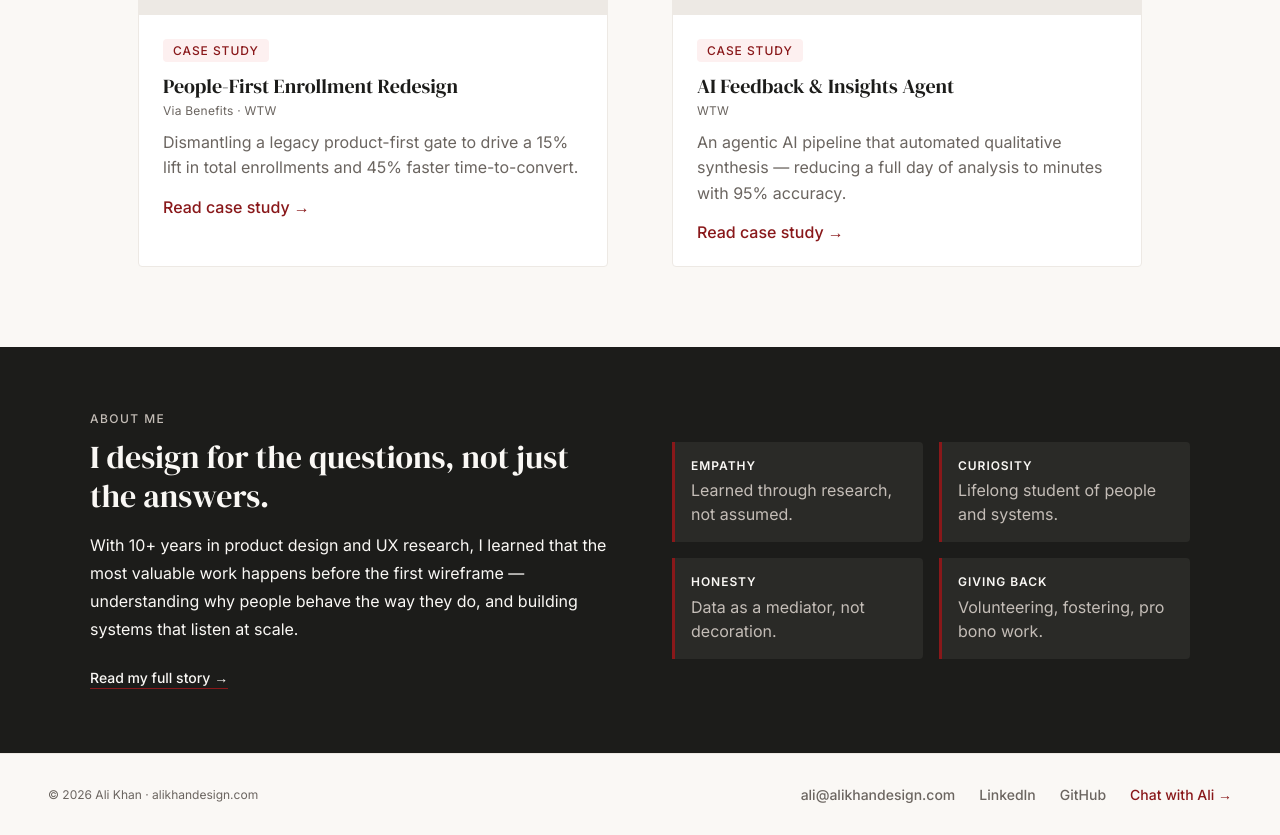
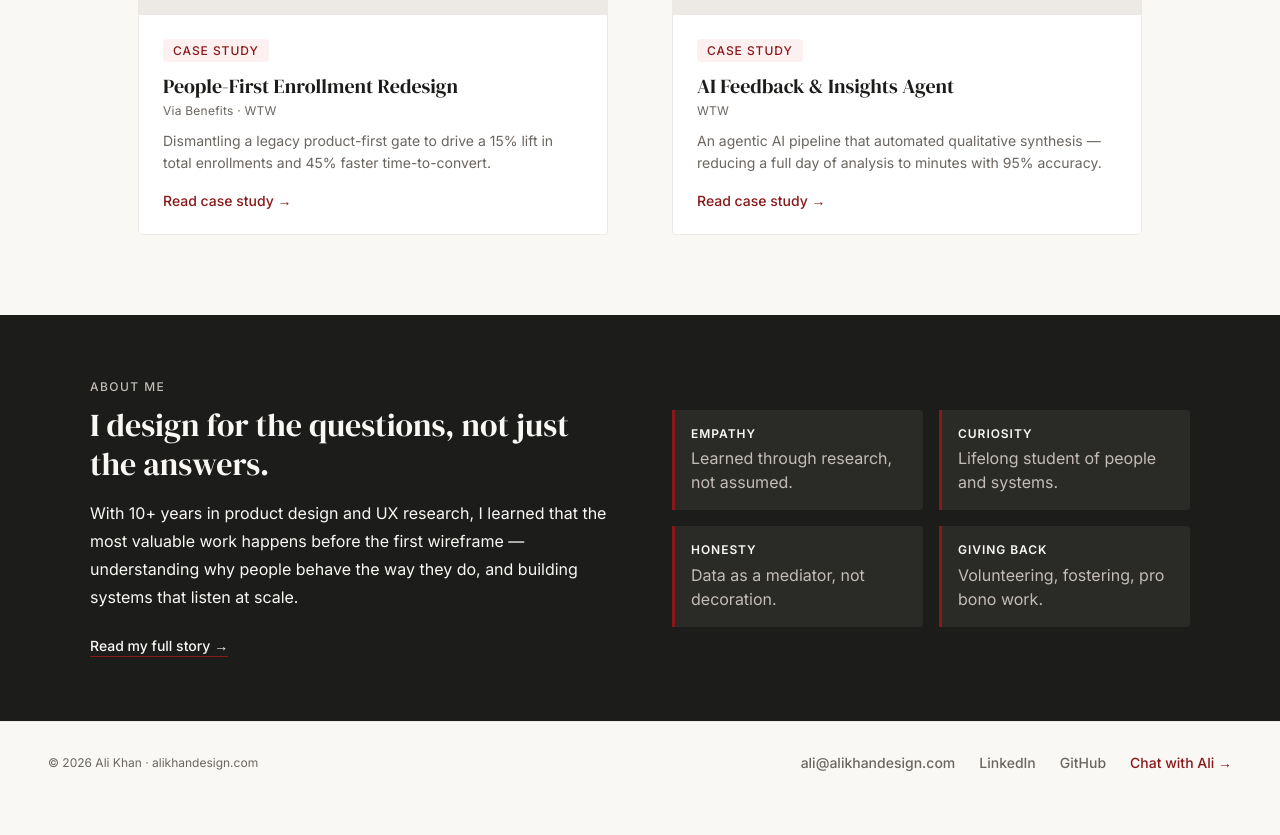
Before and after one commit to alikhandesign/alikhandesign.com, a Next.js app: page / in a window 1280 px wide. Shown: the part 1680-2515 px from the top of the page. After the commit the page ends 2483 px from the top, so only its background shows below. Built offline with nearby package versions, Linux system fonts and the light colour scheme.

Commit message:
Fix font scale: correct --text-sm to 14px, --text-base to 16px, update UI elements to --text-sm

```diff
--- a/app/components/FeaturedProjectCard.tsx
+++ b/app/components/FeaturedProjectCard.tsx
@@ -30,8 +30,8 @@ export default function FeaturedProjectCard({ type, title, company, description,
         </div>
         <h3 className="font-serif" style={{ fontSize: 'var(--text-xl)', fontWeight: 400, lineHeight: 1.25, marginBottom: '0.25rem' }}>{title}</h3>
         <p style={{ fontSize: 'var(--text-xs)', color: 'var(--color-text-muted)', letterSpacing: 'var(--letter-spacing-sm)', marginBottom: '0.75rem' }}>{company}</p>
-        <p style={{ fontSize: 'var(--text-base)', color: 'var(--color-text-muted)', lineHeight: 1.6, marginBottom: 'var(--space-4)' }}>{description}</p>
-        <span style={{ fontSize: 'var(--text-base)', color: 'var(--color-accent)', fontWeight: 'var(--font-weight-medium)' as any }}>{ctaLabel} →</span>
+        <p style={{ fontSize: 'var(--text-sm)', color: 'var(--color-text-muted)', lineHeight: 1.6, marginBottom: 'var(--space-4)' }}>{description}</p>
+        <span style={{ fontSize: 'var(--text-sm)', color: 'var(--color-accent)', fontWeight: 'var(--font-weight-medium)' as any }}>{ctaLabel} →</span>
       </div>
     </Link>
   )
```
